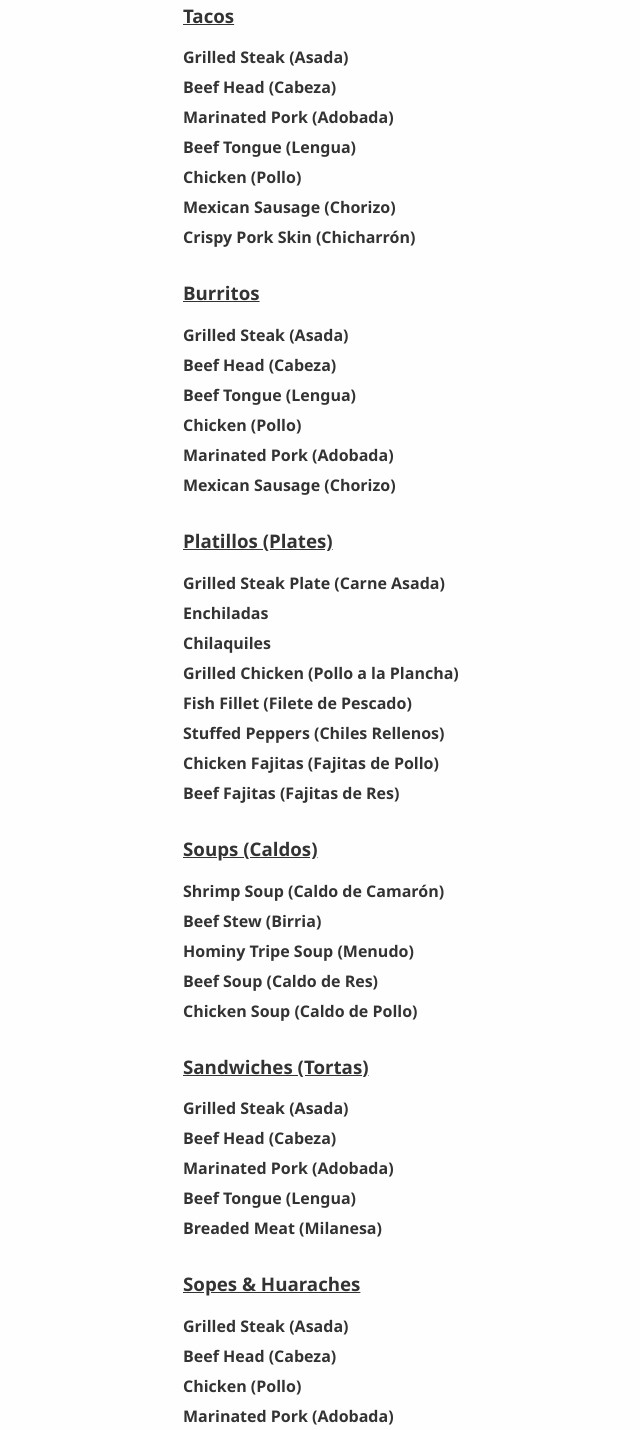
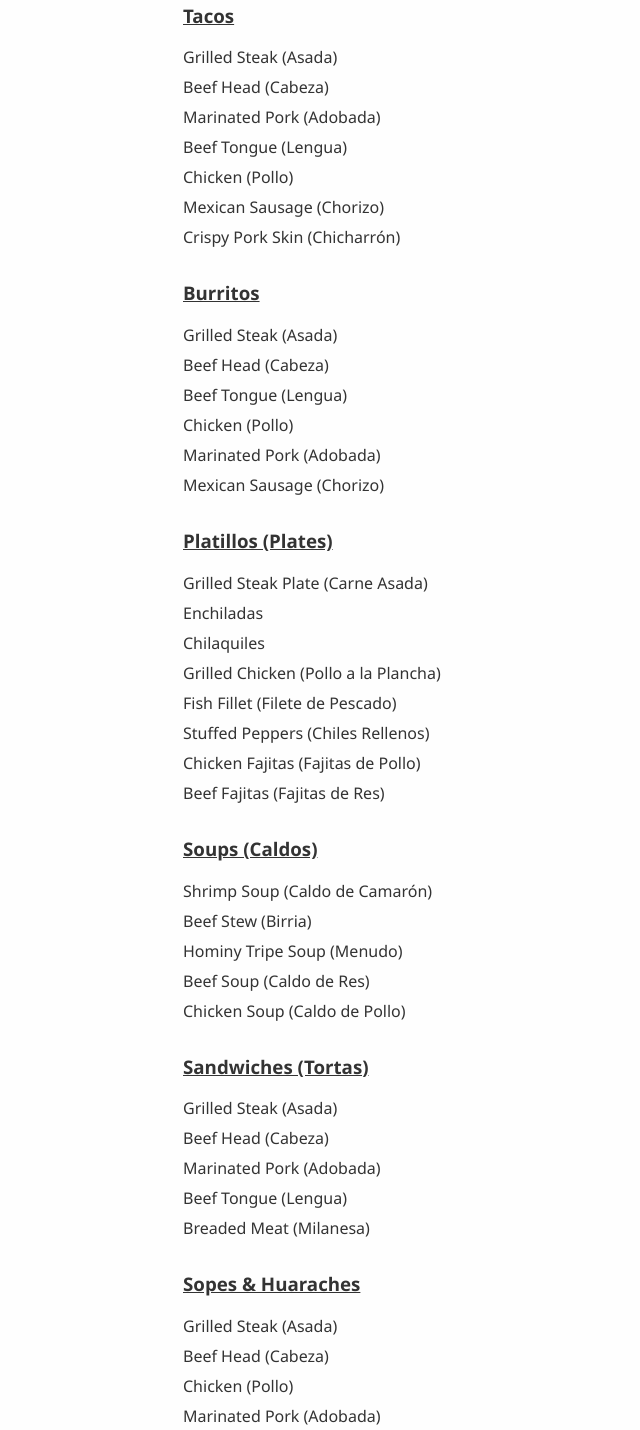
Before and after one commit to Juanaguilarx6/la-divina, a plain HTML site: page index.html in a window 1280 px wide. Shown: the part 312-1742 px from the top of the page, without its empty margins (7-647 px from the left). Drawn offline with Linux system fonts and the light colour scheme.

Commit message:
Update index.html

```diff
--- a/index.html
+++ b/index.html
@@ -56,8 +56,6 @@
     }
     .menu-section h3 {
       text-decoration: underline;
-    }
-    .menu-section ul li span {
       font-weight: bold;
     }
   </style>
@@ -79,71 +77,71 @@
     <div class="menu-section">
       <h3>Tacos</h3>
       <ul>
-        <li><span>Grilled Steak (Asada)</span></li>
-        <li><span>Beef Head (Cabeza)</span></li>
-        <li><span>Marinated Pork (Adobada)</span></li>
-        <li><span>Beef Tongue (Lengua)</span></li>
-        <li><span>Chicken (Pollo)</span></li>
-        <li><span>Mexican Sausage (Chorizo)</span></li>
-        <li><span>Crispy Pork Skin (Chicharr&oacute;n)</span></li>
+        <li>Grilled Steak (Asada)</li>
+        <li>Beef Head (Cabeza)</li>
+        <li>Marinated Pork (Adobada)</li>
+        <li>Beef Tongue (Lengua)</li>
+        <li>Chicken (Pollo)</li>
+        <li>Mexican Sausage (Chorizo)</li>
+        <li>Crispy Pork Skin (Chicharr&oacute;n)</li>
       </ul>
     </div>
 
     <div class="menu-section">
       <h3>Burritos</h3>
       <ul>
-        <li><span>Grilled Steak (Asada)</span></li>
-        <li><span>Beef Head (Cabeza)</span></li>
-        <li><span>Beef Tongue (Lengua)</span></li>
-        <li><span>Chicken (Pollo)</span></li>
-        <li><span>Marinated Pork (Adobada)</span></li>
-        <li><span>Mexican Sausage (Chorizo)</span></li>
+        <li>Grilled Steak (Asada)</li>
+        <li>Beef Head (Cabeza)</li>
+        <li>Beef Tongue (Lengua)</li>
+        <li>Chicken (Pollo)</li>
+        <li>Marinated Pork (Adobada)</li>
+        <li>Mexican Sausage (Chorizo)</li>
       </ul>
     </div>
 
     <div class="menu-section">
       <h3>Platillos (Plates)</h3>
       <ul>
-        <li><span>Grilled Steak Plate (Carne Asada)</span></li>
-        <li><span>Enchiladas</span></li>
-        <li><span>Chilaquiles</span></li>
-        <li><span>Grilled Chicken (Pollo a la Plancha)</span></li>
-        <li><span>Fish Fillet (Filete de Pescado)</span></li>
-        <li><span>Stuffed Peppers (Chiles Rellenos)</span></li>
-        <li><span>Chicken Fajitas (Fajitas de Pollo)</span></li>
-        <li><span>Beef Fajitas (Fajitas de Res)</span></li>
+        <li>Grilled Steak Plate (Carne Asada)</li>
+        <li>Enchiladas</li>
+        <li>Chilaquiles</li>
+        <li>Grilled Chicken (Pollo a la Plancha)</li>
+        <li>Fish Fillet (Filete de Pescado)</li>
+        <li>Stuffed Peppers (Chiles Rellenos)</li>
+        <li>Chicken Fajitas (Fajitas de Pollo)</li>
+        <li>Beef Fajitas (Fajitas de Res)</li>
       </ul>
     </div>
 
     <div class="menu-section">
       <h3>Soups (Caldos)</h3>
       <ul>
-        <li><span>Shrimp Soup (Caldo de Camar&oacute;n)</span></li>
-        <li><span>Beef Stew (Birria)</span></li>
-        <li><span>Hominy Tripe Soup (Menudo)</span></li>
-        <li><span>Beef Soup (Caldo de Res)</span></li>
-        <li><span>Chicken Soup (Caldo de Pollo)</span></li>
+        <li>Shrimp Soup (Caldo de Camar&oacute;n)</li>
+        <li>Beef Stew (Birria)</li>
+        <li>Hominy Tripe Soup (Menudo)</li>
+        <li>Beef Soup (Caldo de Res)</li>
+        <li>Chicken Soup (Caldo de Pollo)</li>
       </ul>
     </div>
 
     <div class="menu-section">
       <h3>Sandwiches (Tortas)</h3>
       <ul>
-        <li><span>Grilled Steak (Asada)</span></li>
-        <li><span>Beef Head (Cabeza)</span></li>
-        <li><span>Marinated Pork (Adobada)</span></li>
-        <li><span>Beef Tongue (Lengua)</span></li>
-        <li><span>Breaded Meat (Milanesa)</span></li>
+        <li>Grilled Steak (Asada)</li>
+        <li>Beef Head (Cabeza)</li>
+        <li>Marinated Pork (Adobada)</li>
+        <li>Beef Tongue (Lengua)</li>
+        <li>Breaded Meat (Milanesa)</li>
       </ul>
     </div>
 
     <div class="menu-section">
       <h3>Sopes & Huaraches</h3>
       <ul>
-        <li><span>Grilled Steak (Asada)</span></li>
-        <li><span>Beef Head (Cabeza)</span></li>
-        <li><span>Chicken (Pollo)</span></li>
-        <li><span>Marinated Pork (Adobada)</span></li>
+        <li>Grilled Steak (Asada)</li>
+        <li>Beef Head (Cabeza)</li>
+        <li>Chicken (Pollo)</li>
+        <li>Marinated Pork (Adobada)</li>
       </ul>
     </div>
   </section>
```
